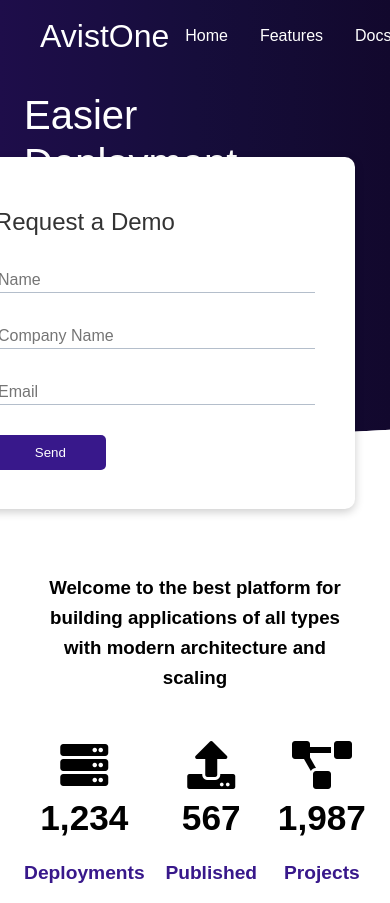
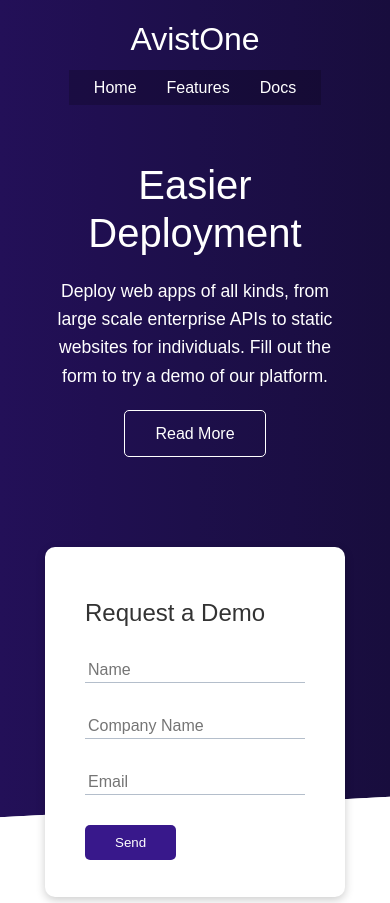
Before and after one commit to AtanasVihrogonov/AvistOne, a website: page index.html in a window 390 px wide. Shown: the top 903 px of the page. Drawn offline with nearby package versions, Linux system fonts and the light colour scheme; files that its build step writes are made by us from their sources; a web font is replaced by a local one.

Commit message:
Create features.html

```diff
--- a/index.html
+++ b/index.html
@@ -110,7 +110,7 @@
         <div class="text-center">
           <h2 class="lg">Extreme Cloud Housting</h2>
           <p class="lead my-1">Cloud Housting like you never seen. Fast, efficient and scalable</p>
-          <a href="features.html" class="btn btn-haiti">Read More</a>
+          <a href="features.html" class="btn btn-dark">Read More</a>
         </div>
         <img src="images/cloud.png" alt="">
       </div>
--- a/sass/_components.scss
+++ b/sass/_components.scss
@@ -1,20 +1,36 @@
 /*==== Navbar ==== */
 .navbar {
-  background-image: linear-gradient(to left, #12082d, #140b34, #160d3b, #1a0d43, #1e0d4a);
+  background-image: linear-gradient(to right, #231058, #200f51, #1d0f4a, #1b0e44, #180d3d);
   color: $color-secondary;
-  height: 4.5rem;
+  height: 70px;
+
+  @media(max-width: 500px) {
+    height: 110px;
+    h1 { margin-top: 20px; }
+    & .flex { flex-direction: column; }
+    ul {
+      padding: 5px 10px;
+      margin-bottom: 5px;
+      background-color: rgba(0, 0, 0, 0.2);
+      & li a:hover {
+        border-bottom: 1px $color-secondary solid;
+      }
+    }
+  }
+
   & .flex {
     justify-content: space-between;
   }
+
   & ul {
     display: flex;
-    & a {
+    & li a {
       color: $color-secondary;
-      padding: 0.7rem;
-      margin: 0 0.3rem;
+      padding: 10px;
+      margin: 0 5px;
     }
-    & a:hover {
-      border-bottom: 0.1rem $color-secondary solid;
+    & li a:hover {
+      border-bottom: 1px $color-secondary solid;
     }
   }
 }
@@ -28,30 +44,51 @@
 
 /*==== Showcase ==== */
 .showcase {
-  height: 25rem;
-  background-image: linear-gradient(to left, #12082d, #140b34, #160d3b, #1a0d43, #1e0d4a);
+  background-image: linear-gradient(to right, #231058, #200f51, #1d0f4a, #1b0e44, #180d3d);
+  height: 400px;
   color: $color-secondary;
   position: relative;
+
+  @media(max-width: 768px) {
+    height: auto;
+    &-text {
+      text-align: center;
+      margin-top: 2.5rem;
+    }
+    &-form {
+      justify-content: center;
+      margin: 0 auto;
+    }
+  }
+
   h1 {
     font-size: 2.5rem;
   }
+
   p {
-    margin: 1.3rem 0;
-    font-size: 1.05rem;
+    margin: 20px 0;
+    font-size: 1.1rem;
   }
+
   & .grid {
-    grid-template-columns: 55% 45%;
-    gap: 2rem;
     overflow: visible;
+    grid-template-columns: 55% auto;
+    gap: 30px;
   }
+
   .showcase-form {
     position: relative;
-    top: 3.8rem;
-    height: 22rem;
-    width: 25rem;
-    padding: 2.5rem;
+    top: 60px;
+    height: 350px;
+    width: 400px;
+    padding: 40px;
     z-index: 100;
     justify-self: flex-end;
+    @media(max-width: 500px){
+      width: 300px;
+      margin: 0 auto;
+    }
+
     & .form-control {
       margin: 30px 0;
     }
@@ -60,7 +97,7 @@
       border: 0;
       border-bottom: 1px solid #b4becb;
       width: 100%;
-      padding: 0.2rem;
+      padding: 3px;
       font-size: 1rem;
     }
     & input:focus {
@@ -73,8 +110,8 @@
 .showcase::after {
   content: '';
   position: absolute;
-  height: 6.5rem;
-  bottom: -4.5rem;
+  height: 100px;
+  bottom: -70px;
   right: 0;
   left: 0;
   background: $color-secondary;
@@ -87,12 +124,12 @@
 
 /*==== Stats ==== */
 .stats {
-  padding-top: 6.3rem;
+  padding-top: 100px;
   p {
     color: lighten($color-haiti, 15%);
   }
   &-heading {
-    max-width: 32rem;
+    max-width: 500px;
     margin: auto;
   }
   & .grid h3 {
@@ -111,6 +148,10 @@
   & > *:first-child {
     grid-column: 1 / span 2;
     grid-row: 1 / span 2;
+    @media(max-width: 768px) {
+      grid-column: 1;
+      grid-row: 1;
+    }
   }
 }
 
@@ -126,11 +167,11 @@
   }
   & .card {
     text-align: center;
-    margin: 0.5rem 0.6rem 2.5rem;
+    margin: 18px 10px 40px;
     transition: transform 0.2s ease-in;
     h4 {
       font-size: 1.2rem;
-      margin-bottom: 0.7rem;
+      margin-bottom: 10px;
     }
   }
   & .card:hover {
@@ -142,6 +183,6 @@
 .footer {
   background-image: linear-gradient(to left, #12082d, #140b34, #160d3b, #1a0d43, #1e0d4a);
   .social a {
-    margin: 0.6rem;
+    margin: 0 10px;
   }
 }
--- a/sass/_layout.scss
+++ b/sass/_layout.scss
@@ -1,8 +1,8 @@
 .container {
-  max-width: 69rem;
+  max-width: 1100px;
   margin: 0 auto;
   overflow: auto;
-  padding: 0 2.5rem;
+  padding: 0 40px;
 }
 
 .card {
@@ -10,13 +10,13 @@
   color: $color-dark;
   border-radius: 10px;
   box-shadow: 0 3px 10px rgba(0, 0, 0, 0.2);
-  padding: 1.3rem;
-  margin: 0.7rem;
+  padding: 20px;
+  margin: 10px;
 }
 
 .btn {
   display: inline-block;
-  padding: 0.6rem 2.5rem;
+  padding: 10px 30px;
   cursor: pointer;
   background: $color-primary;
   color: $color-secondary;
@@ -34,7 +34,7 @@
 .grid {
   display: grid;
   grid-template-columns: repeat(2, 1fr);
-  gap: 1.3rem;
+  gap: 20px;
   justify-content: center;
   align-items: center;
   height: 100%;
@@ -81,7 +81,7 @@
 }
 .bg-dark,
 .btn-dark {
-  background-color:  darken($color-haiti, 8%);
+  background-color: $color-haiti;
   color: $color-secondary;
 }
 .bg-light,
@@ -105,9 +105,25 @@
 }
 
 /* Text sizes */
-.lead { font-size: 1.2rem; }
+.lead { font-size: 20px; }
 
 .sm { font-size: 1rem; }
 .md { font-size: 2rem; }
 .lg { font-size: 3rem; }
 .xl { font-size: 4rem; }
+
+
+/* Global Tablets and under */
+@media(max-width: 768px) {
+  .grid,
+  .showcase .grid,
+  .stats .grid,
+  .cli .grid,
+  .cloud .grid {
+    grid-template-columns: 1fr;
+    grid-template-rows: 1fr;
+  }
+}
+
+/* Mobile */
+@media(max-width: 500px) {}
```
Also changed, not shown: 1 other file.
